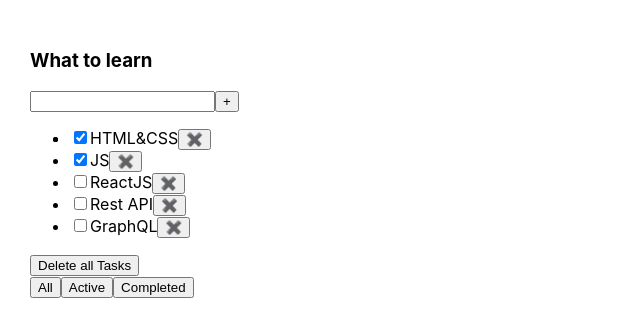
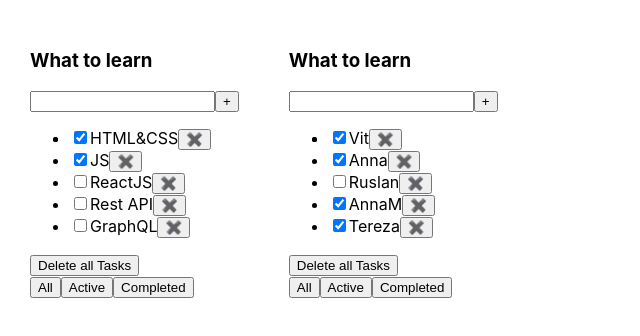
Before and after one commit to YanchukVitali/my-todolist, a React (Create React App) app: page / in a window 1280 px wide. Shown: the top 336 px of the page, without its empty margins (0-640 px from the left). Built offline with nearby package versions, Linux system fonts and the light colour scheme.

Commit message:
refactor tasks2

```diff
--- a/src/App.tsx
+++ b/src/App.tsx
@@ -14,13 +14,13 @@ function App() {
         {id: v1(), title: "GraphQL", isDone: false}
     ]);
 ///Primer!! tasks2!!
-  /*  const [task2, setTasks2] = useState<Array<TaskType>>([
+      const [tasks2, setTasks2] = useState<Array<TaskType>>([
           {id: v1(), title: "Vit", isDone: true},
           {id: v1(), title: "Anna", isDone: true},
           {id: v1(), title: "Ruslan", isDone: false},
           {id: v1(), title: "AnnaM", isDone: true},
           {id: v1(), title: "Tereza", isDone: true},
-    ]);*/
+      ]);
 
 
     let [filter, setFilter] = useState<FilterValueType>("all")
@@ -56,7 +56,7 @@ function App() {
         setFilter(value);
     }
 
-
+    let newTasksForTodolist = tasks2;
     let tasksForTodolist = tasks1;
 
     if (filter === "active") {
@@ -78,7 +78,15 @@ function App() {
                       addTask={addTask}
                       deleteAllTask={deleteAllTask}
                       changeTaskStatus={changeTaskStatus}
-
+            />
+            <Todolist title="What to learn"
+                      tasks={newTasksForTodolist}
+                /* tasks={tasksForTodolist}*/
+                      removeTask={removeTask}
+                      changeFilter={changeFilter}
+                      addTask={addTask}
+                      deleteAllTask={deleteAllTask}
+                      changeTaskStatus={changeTaskStatus}
             />
 
         </div>
```
Lines whose indentation alone changed are shown as unchanged.
